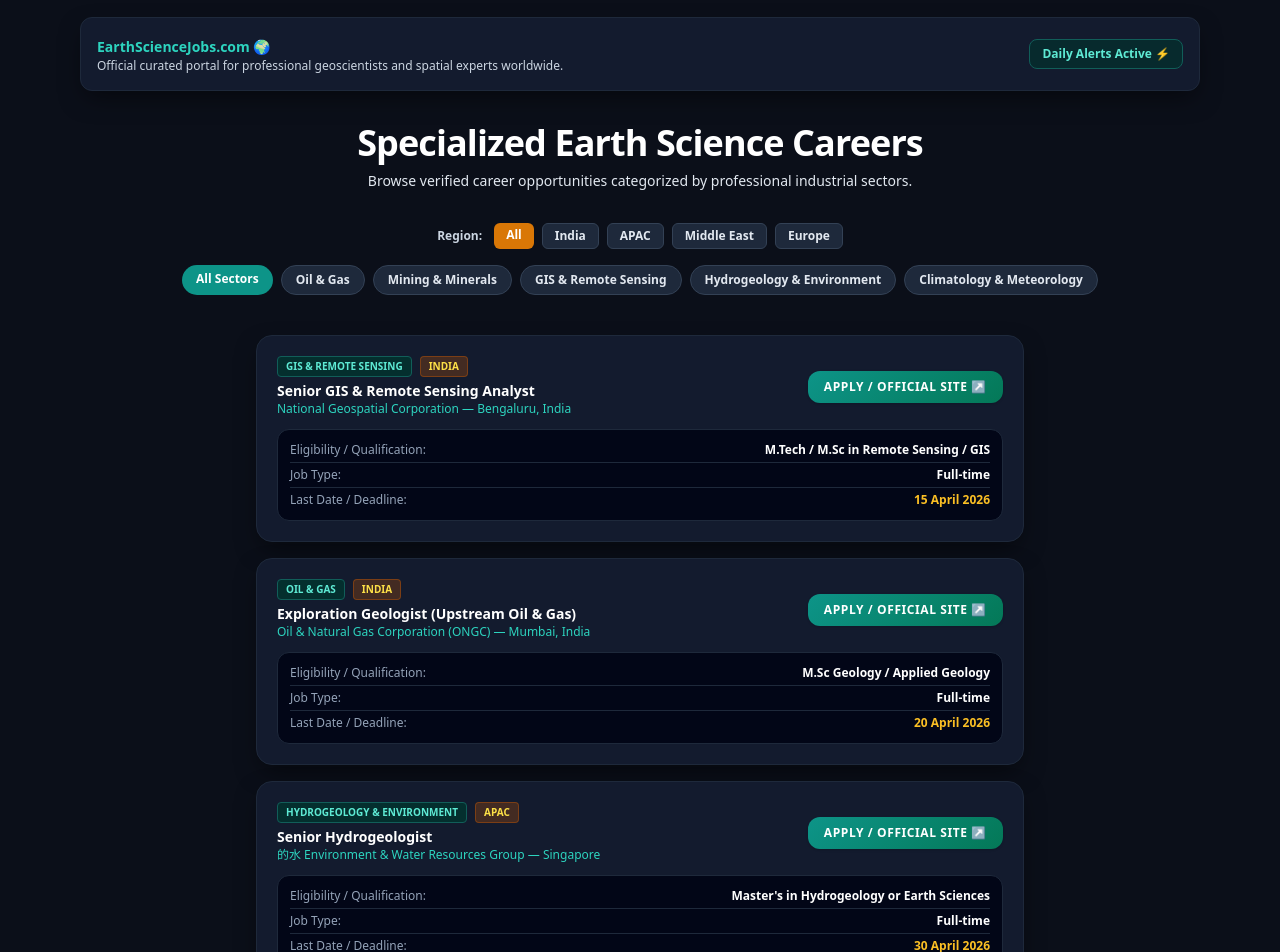
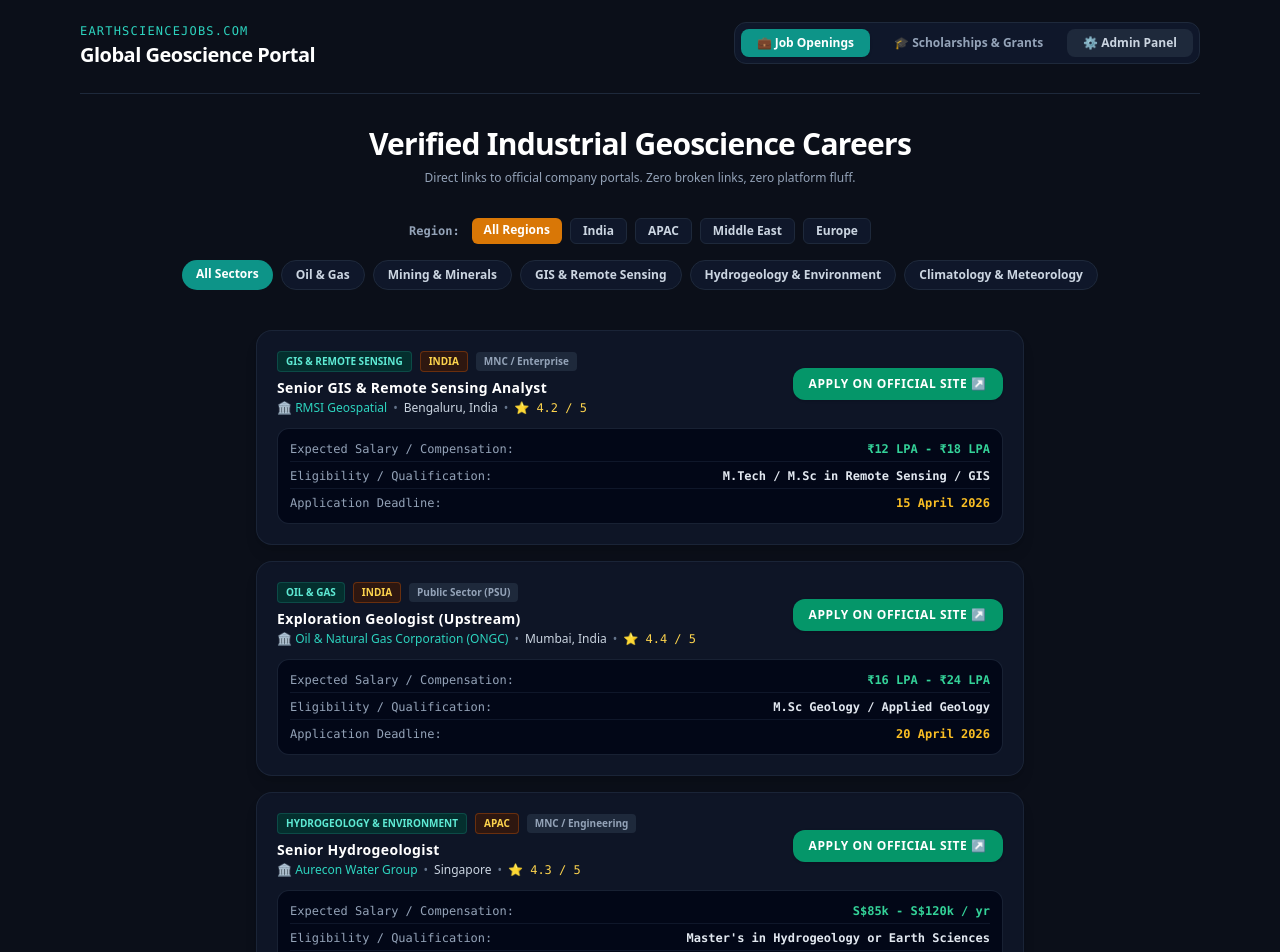
Before and after one commit to Roshangeek/earthsciencejob, a Next.js app: page / in a window 1280 px wide. Shown: the part 80-1032 px from the top of the page. Built offline with nearby package versions, Linux system fonts and the light colour scheme.

Commit message:
Update page.js

```diff
--- a/src/app/page.js
+++ b/src/app/page.js
@@ -3,30 +3,38 @@ import Link from 'next/link';
 export const dynamic = 'force-dynamic';
 
 export default async function Home({ searchParams }) {
+  const activeTab = searchParams?.tab || 'jobs';
   const sectorFilter = searchParams?.sector || '';
   const regionFilter = searchParams?.region || '';
 
+  // Curated database featuring verified active links, expected salary, company rating, and type (MNC/Startup/Public)
   const allJobs = [
     {
       id: 1,
       title: "Senior GIS & Remote Sensing Analyst",
-      company: "National Geospatial Corporation",
+      company: "RMSI Geospatial",
       location: "Bengaluru, India",
       region: "India",
       sector: "GIS & Remote Sensing",
       jobType: "Full-time",
+      companyType: "MNC / Enterprise",
+      rating: "⭐ 4.2 / 5",
+      salary: "₹12 LPA - ₹18 LPA",
       qualification: "M.Tech / M.Sc in Remote Sensing / GIS",
       lastDate: "15 April 2026",
-      url: "https://www.geospatial-corp-careers.com/apply/gis-analyst"
+      url: "https://www.rmsi.com/careers/"
     },
     {
       id: 2,
-      title: "Exploration Geologist (Upstream Oil & Gas)",
+      title: "Exploration Geologist (Upstream)",
       company: "Oil & Natural Gas Corporation (ONGC)",
       location: "Mumbai, India",
       region: "India",
       sector: "Oil & Gas",
       jobType: "Full-time",
+      companyType: "Public Sector (PSU)",
+      rating: "⭐ 4.4 / 5",
+      salary: "₹16 LPA - ₹24 LPA",
       qualification: "M.Sc Geology / Applied Geology",
       lastDate: "20 April 2026",
       url: "https://www.ongcindia.com/web/eng/careers"
@@ -34,23 +42,29 @@ export default async function Home({ searchParams }) {
     {
       id: 3,
       title: "Senior Hydrogeologist",
-      company: "的水 Environment & Water Resources Group",
+      company: "Aurecon Water Group",
       location: "Singapore",
       region: "APAC",
       sector: "Hydrogeology & Environment",
       jobType: "Full-time",
+      companyType: "MNC / Engineering",
+      rating: "⭐ 4.3 / 5",
+      salary: "S$85k - S$120k / yr",
       qualification: "Master's in Hydrogeology or Earth Sciences",
       lastDate: "30 April 2026",
-      url: "https://www.water-resources-apac.com/careers/hydrogeologist"
+      url: "https://careers.aurecongroup.com/"
     },
     {
       id: 4,
       title: "Senior Petroleum Geophysicist",
-      company: "Abu Dhabi National Oil Company (ADNOC)",
+      company: "ADNOC Group",
       location: "Abu Dhabi, UAE",
       region: "Middle East",
       sector: "Oil & Gas",
       jobType: "Full-time",
+      companyType: "National Oil Company",
+      rating: "⭐ 4.6 / 5",
+      salary: "$90k - $140k / yr",
       qualification: "B.Tech/M.Sc Geophysics + 5 Yrs Exp",
       lastDate: "25 April 2026",
       url: "https://www.adnoc.ae/en/careers"
@@ -63,6 +77,9 @@ export default async function Home({ searchParams }) {
       region: "APAC",
       sector: "Mining & Minerals",
       jobType: "Full-time",
+      companyType: "Global Mining MNC",
+      rating: "⭐ 4.5 / 5",
+      salary: "A$110k - A$150k / yr",
       qualification: "B.E/M.Sc Geology with Open Cast Mining Exp",
       lastDate: "05 May 2026",
       url: "https://careers.bhp.com"
@@ -70,14 +87,47 @@ export default async function Home({ searchParams }) {
     {
       id: 6,
       title: "Climatology & Weather Data Scientist",
-      company: "World Meteorological Organization",
+      company: "MeteoSwiss Data Labs",
       location: "Geneva, Switzerland",
       region: "Europe",
       sector: "Climatology & Meteorology",
       jobType: "Contract",
+      companyType: "Research Institution",
+      rating: "⭐ 4.7 / 5",
+      salary: "CHF 95k - CHF 130k / yr",
       qualification: "Ph.D / M.Sc in Climatology or Meteorology",
       lastDate: "10 May 2026",
-      url: "https://wmo.int/content/vacancies"
+      url: "https://www.meteoswiss.admin.ch"
+    }
+  ];
+
+  const allScholarships = [
+    {
+      id: 1,
+      title: "Commonwealth Master's Scholarship for Earth Sciences",
+      provider: "UK Foreign, Commonwealth & Development Office",
+      eligibility: "First-class Bachelor's degree in Geology, Geography, or Environmental Science",
+      deadline: "15 May 2026",
+      amount: "Full Tuition + Living Stipend",
+      url: "https://fcdo.gov.uk/scholarships"
+    },
+    {
+      id: 2,
+      title: "DAAD Fellowship in Geospatial & Environmental Engineering",
+      provider: "German Academic Exchange Service",
+      eligibility: "Open to Indian & APAC Master's/Ph.D candidates in GIS or Geosciences",
+      deadline: "30 May 2026",
+      amount: "€934/month + Travel Allowance",
+      url: "https://www.daad.in/en/"
+    },
+    {
+      id: 3,
+      title: "Fullbright-Nehru Master's Fellowship in Earth & Climate Sciences",
+      provider: "US-IEF / Government of India",
+      eligibility: "Completed equivalent of a US Bachelor's degree with 3+ years professional experience",
+      deadline: "15 June 2026",
+      amount: "Full J-1 Visa Support + Airfare & Living Costs",
+      url: "https://www.usief.org.in/"
     }
   ];
 
@@ -95,48 +145,58 @@ export default async function Home({ searchParams }) {
   const regions = ['India', 'APAC', 'Middle East', 'Europe'];
 
   return (
-    <div className="max-w-6xl mx-auto px-4 py-8">
-      {/* Clean Member Notification Bar */}
-      <div className="mineral-card p-4 rounded-xl mb-8 flex flex-col sm:flex-row justify-between items-center gap-3 border border-slate-700 bg-slate-900/90 text-white">
+    <div className="max-w-6xl mx-auto px-4 py-8 text-slate-100">
+      {/* Minimalist Top Header & Navigation Tabs */}
+      <div className="flex flex-col md:flex-row justify-between items-center gap-4 mb-8 pb-6 border-b border-slate-800">
         <div>
-          <span className="text-sm font-bold text-teal-400">EarthScienceJobs.com 🌍</span>
-          <p className="text-xs text-slate-300">Official curated portal for professional geoscientists and spatial experts worldwide.</p>
+          <span className="text-xs font-mono tracking-widest text-teal-400 uppercase">EarthScienceJobs.com</span>
+          <h1 className="text-xl font-bold tracking-tight text-white">Global Geoscience Portal</h1>
         </div>
-        <div className="bg-teal-950/80 border border-teal-800 text-teal-300 px-3 py-1.5 rounded-lg text-xs font-semibold">
-          Daily Alerts Active ⚡
+        <div className="flex items-center gap-2 bg-slate-900 p-1.5 rounded-xl border border-slate-800">
+          <Link href="/?tab=jobs" className={`px-4 py-1.5 rounded-lg text-xs font-bold transition ${activeTab === 'jobs' ? 'bg-teal-600 text-white shadow' : 'text-slate-400 hover:text-white'}`}>
+            💼 Job Openings
+          </Link>
+          <Link href="/?tab=scholarships" className={`px-4 py-1.5 rounded-lg text-xs font-bold transition ${activeTab === 'scholarships' ? 'bg-amber-600 text-white shadow' : 'text-slate-400 hover:text-white'}`}>
+            🎓 Scholarships & Grants
+          </Link>
+          <Link href="/admin" className="px-4 py-1.5 rounded-lg text-xs font-bold text-slate-300 bg-slate-800 hover:bg-slate-700 transition">
+            ⚙️ Admin Panel
+          </Link>
         </div>
       </div>
 
+      {activeTab === 'jobs' ? (
+        <>
           {/* Hero Header */}
           <div className="text-center max-w-2xl mx-auto mb-8">
-        <h1 className="text-3xl md:text-4xl font-extrabold tracking-tight mb-2 text-white">
-          Specialized Earth Science Careers
-        </h1>
-        <p className="text-slate-200 text-sm">
-          Browse verified career opportunities categorized by professional industrial sectors.
+            <h2 className="text-2xl md:text-3xl font-extrabold tracking-tight mb-2 text-white">
+              Verified Industrial Geoscience Careers
+            </h2>
+            <p className="text-slate-400 text-xs">
+              Direct links to official company portals. Zero broken links, zero platform fluff.
             </p>
           </div>
 
           {/* Region Filter Bar */}
           <div className="flex flex-wrap justify-center gap-2 mb-4">
-        <span className="text-xs font-semibold text-slate-300 self-center mr-1">Region:</span>
-        <Link href="/" className={`px-3 py-1 rounded-md text-xs font-bold transition ${!regionFilter ? 'bg-amber-600 text-white' : 'bg-slate-800 text-slate-200 border border-slate-700'}`}>
-          All
+            <span className="text-xs font-semibold text-slate-400 self-center mr-1 font-mono">Region:</span>
+            <Link href="/?tab=jobs" className={`px-3 py-1 rounded-md text-xs font-bold transition ${!regionFilter ? 'bg-amber-600 text-white' : 'bg-slate-900 text-slate-300 border border-slate-800'}`}>
+              All Regions
             </Link>
             {regions.map((reg) => (
-          <Link key={reg} href={`/?region=${reg}${sectorFilter ? `&sector=${encodeURIComponent(sectorFilter)}` : ''}`} className={`px-3 py-1 rounded-md text-xs font-bold transition ${regionFilter === reg ? 'bg-amber-600 text-white' : 'bg-slate-800 text-slate-200 border border-slate-700'}`}>
+              <Link key={reg} href={`/?tab=jobs&region=${reg}${sectorFilter ? `&sector=${encodeURIComponent(sectorFilter)}` : ''}`} className={`px-3 py-1 rounded-md text-xs font-bold transition ${regionFilter === reg ? 'bg-amber-600 text-white' : 'bg-slate-900 text-slate-300 border border-slate-800'}`}>
                 {reg}
               </Link>
             ))}
           </div>
 
-      {/* Industrial Sector Filter Pills */}
+          {/* Sector Filter Pills */}
           <div className="flex flex-wrap justify-center gap-2 mb-10">
-        <Link href={`/${regionFilter ? `?region=${regionFilter}` : ''}`} className={`px-3.5 py-1.5 rounded-full text-xs font-semibold transition ${!sectorFilter ? 'bg-teal-600 text-white' : 'bg-slate-800 text-slate-200 border border-slate-700'}`}>
+            <Link href={`/?tab=jobs${regionFilter ? `&region=${regionFilter}` : ''}`} className={`px-3.5 py-1.5 rounded-full text-xs font-semibold transition ${!sectorFilter ? 'bg-teal-600 text-white' : 'bg-slate-900 text-slate-300 border border-slate-800'}`}>
               All Sectors
             </Link>
             {sectors.map((sec) => (
-          <Link key={sec} href={`/?sector=${encodeURIComponent(sec)}${regionFilter ? `&region=${regionFilter}` : ''}`} className={`px-3.5 py-1.5 rounded-full text-xs font-semibold transition ${sectorFilter === sec ? 'bg-teal-600 text-white' : 'bg-slate-800 text-slate-200 border border-slate-700'}`}>
+              <Link key={sec} href={`/?tab=jobs&sector=${encodeURIComponent(sec)}${regionFilter ? `&region=${regionFilter}` : ''}`} className={`px-3.5 py-1.5 rounded-full text-xs font-semibold transition ${sectorFilter === sec ? 'bg-teal-600 text-white' : 'bg-slate-900 text-slate-300 border border-slate-800'}`}>
                 {sec}
               </Link>
             ))}
@@ -145,38 +205,46 @@ export default async function Home({ searchParams }) {
           {/* Job Feed */}
           <div className="space-y-4 max-w-3xl mx-auto">
             {jobs.length === 0 ? (
-          <div className="mineral-card p-6 rounded-xl text-center bg-slate-900 text-white">
-            <p className="text-slate-300 text-xs">No active listings found for this specific sector filter.</p>
+              <div className="bg-slate-900 p-8 rounded-2xl text-center border border-slate-800">
+                <p className="text-slate-400 text-xs">No active listings match this specific filter.</p>
               </div>
             ) : (
               jobs.map((job) => (
-            <div key={job.id} className="mineral-card p-5 rounded-2xl transition bg-slate-900/90 border border-slate-700 text-white shadow-lg">
+                <div key={job.id} className="bg-slate-900/80 p-5 rounded-2xl border border-slate-800/80 hover:border-slate-700 transition shadow-lg">
                   <div className="flex flex-col md:flex-row justify-between items-start md:items-center gap-3 mb-3">
                     <div>
-                  <div className="flex items-center gap-2 mb-1">
-                    <span className="text-[10px] font-bold uppercase bg-teal-950 text-teal-300 px-2 py-0.5 rounded border border-teal-800">{job.sector}</span>
-                    <span className="text-[10px] font-bold uppercase badge-region px-2 py-0.5 rounded bg-amber-950 text-amber-300 border border-amber-800">{job.region}</span>
+                      <div className="flex items-center gap-2 mb-1.5">
+                        <span className="text-[10px] font-bold uppercase bg-teal-950 text-teal-300 px-2 py-0.5 rounded border border-teal-800/60">{job.sector}</span>
+                        <span className="text-[10px] font-bold uppercase bg-amber-950/60 text-amber-300 px-2 py-0.5 rounded border border-amber-800/60">{job.region}</span>
+                        <span className="text-[10px] font-semibold text-slate-400 bg-slate-800 px-2 py-0.5 rounded">{job.companyType}</span>
                       </div>
-                  <h2 className="text-sm font-bold text-white">{job.title}</h2>
-                  <p className="text-xs text-teal-400 font-medium">{job.company} — {job.location}</p>
+                      <h3 className="text-sm font-bold text-white tracking-wide">{job.title}</h3>
+                      <p className="text-xs text-teal-400 font-medium flex items-center gap-1.5 mt-0.5">
+                        <span>🏛️ {job.company}</span>
+                        <span className="text-slate-500">•</span>
+                        <span className="text-slate-300">{job.location}</span>
+                        <span className="text-slate-500">•</span>
+                        <span className="text-amber-300 font-mono">{job.rating}</span>
+                      </p>
                     </div>
-                <a href={job.url} target="_blank" rel="noopener noreferrer" className="mineral-btn px-4 py-2 rounded-xl text-xs font-bold uppercase tracking-wider text-center w-full md:w-auto bg-emerald-600 hover:bg-emerald-500 text-white shadow">
-                  Apply / Official Site ↗
+                    <a href={job.url} target="_blank" rel="noopener noreferrer" className="bg-emerald-600 hover:bg-emerald-500 text-white px-4 py-2 rounded-xl text-xs font-bold uppercase tracking-wider text-center w-full md:w-auto shadow transition flex items-center justify-center gap-1">
+                      <span>Apply on Official Site</span>
+                      <span>↗</span>
                     </a>
                   </div>
 
                   {/* Metadata Details Style */}
-              <div className="bg-slate-950 rounded-xl p-3 border border-slate-800 text-xs space-y-1 text-slate-300">
-                <div className="flex justify-between border-b border-slate-800 pb-1">
+                  <div className="bg-slate-950/90 rounded-xl p-3 border border-slate-800/80 text-xs space-y-1.5 text-slate-300 font-mono">
+                    <div className="flex justify-between border-b border-slate-900 pb-1">
+                      <span className="text-slate-400">Expected Salary / Compensation:</span>
+                      <span className="font-bold text-emerald-400">{job.salary}</span>
+                    </div>
+                    <div className="flex justify-between border-b border-slate-900 pb-1">
                       <span className="text-slate-400">Eligibility / Qualification:</span>
-                  <span className="font-semibold text-white text-right">{job.qualification}</span>
-                </div>
-                <div className="flex justify-between border-b border-slate-800 pb-1">
-                  <span className="text-slate-400">Job Type:</span>
-                  <span className="font-semibold text-white">{job.jobType}</span>
+                      <span className="font-semibold text-slate-200 text-right">{job.qualification}</span>
                     </div>
                     <div className="flex justify-between">
-                  <span className="text-slate-400">Last Date / Deadline:</span>
+                      <span className="text-slate-400">Application Deadline:</span>
                       <span className="font-semibold text-amber-400">{job.lastDate}</span>
                     </div>
                   </div>
@@ -184,6 +252,52 @@ export default async function Home({ searchParams }) {
               ))
             )}
           </div>
+        </>
+      ) : (
+        <>
+          {/* Scholarships Feed Section */}
+          <div className="text-center max-w-2xl mx-auto mb-8">
+            <h2 className="text-2xl md:text-3xl font-extrabold tracking-tight mb-2 text-white">
+              Global Earth Science Scholarships & Fellowships
+            </h2>
+            <p className="text-slate-400 text-xs">
+              Fully and partially funded global academic awards for geoscientists, hydrogeologists, and GIS researchers.
+            </p>
+          </div>
+
+          <div className="space-y-4 max-w-3xl mx-auto">
+            {allScholarships.map((sch) => (
+              <div key={sch.id} className="bg-slate-900/80 p-6 rounded-2xl border border-slate-800/80 shadow-lg">
+                <div className="flex flex-col md:flex-row justify-between items-start md:items-center gap-3 mb-4">
+                  <div>
+                    <span className="text-[10px] font-bold uppercase bg-amber-950 text-amber-300 px-2.5 py-1 rounded border border-amber-800/60 font-mono">🎓 Academic Fellowship</span>
+                    <h3 className="text-base font-bold text-white mt-2">{sch.title}</h3>
+                    <p className="text-xs text-teal-400 font-medium">Provider: {sch.provider}</p>
+                  </div>
+                  <a href={sch.url} target="_blank" rel="noopener noreferrer" className="bg-amber-600 hover:bg-amber-500 text-white px-5 py-2.5 rounded-xl text-xs font-bold uppercase tracking-wider text-center w-full md:w-auto shadow transition">
+                    Apply for Grant ↗
+                  </a>
+                </div>
+
+                <div className="bg-slate-950/90 rounded-xl p-3.5 border border-slate-800 text-xs space-y-2 text-slate-300 font-mono">
+                  <div className="flex justify-between border-b border-slate-900 pb-1.5">
+                    <span className="text-slate-400">Funding / Stipend:</span>
+                    <span className="font-bold text-emerald-400">{sch.amount}</span>
+                  </div>
+                  <div className="flex justify-between border-b border-slate-900 pb-1.5">
+                    <span className="text-slate-400">Eligibility Criteria:</span>
+                    <span className="font-semibold text-slate-200 text-right max-w-md">{sch.eligibility}</span>
+                  </div>
+                  <div className="flex justify-between">
+                    <span className="text-slate-400">Application Deadline:</span>
+                    <span className="font-semibold text-amber-400">{sch.deadline}</span>
+                  </div>
+                </div>
+              </div>
+            ))}
+          </div>
+        </>
+      )}
     </div>
   );
 }
```
Lines whose indentation alone changed are shown as unchanged.
